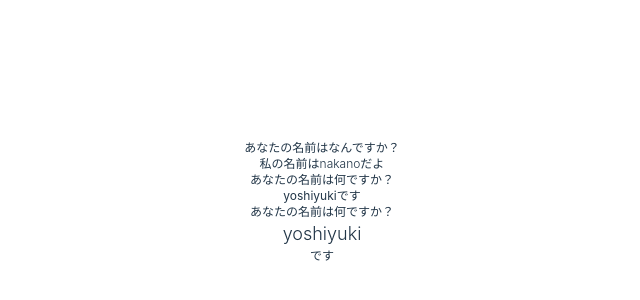
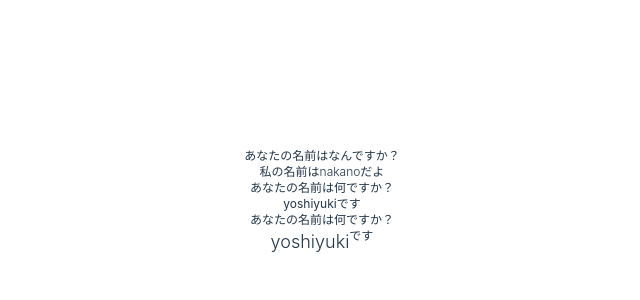
Before and after one commit to drumnistnakano/react-string-formatting, a React (Vite) app: page / in a window 1280 px wide. Shown: the part 198-498 px from the top of the page, without its empty margins (318-958 px from the left). Built offline with nearby package versions, Linux system fonts and the light colour scheme.

Commit message:
Update App.tsx

```diff
--- a/src/App.tsx
+++ b/src/App.tsx
@@ -13,7 +13,9 @@ function App() {
     <>
       あなたの名前は何ですか？
       <br />
-      <div className="text-lg">yoshiyuki</div>です
+      <div className="inline-flex">
+        <div className="text-lg">yoshiyuki</div>です
+      </div>
     </>
   );
 
```
